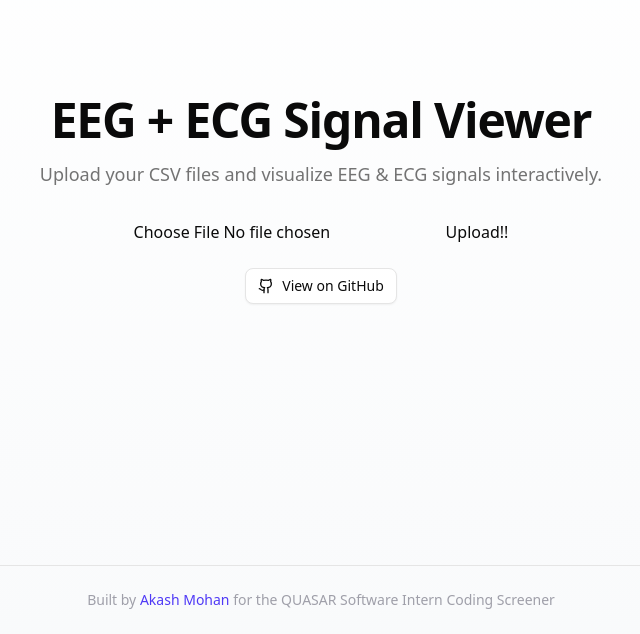
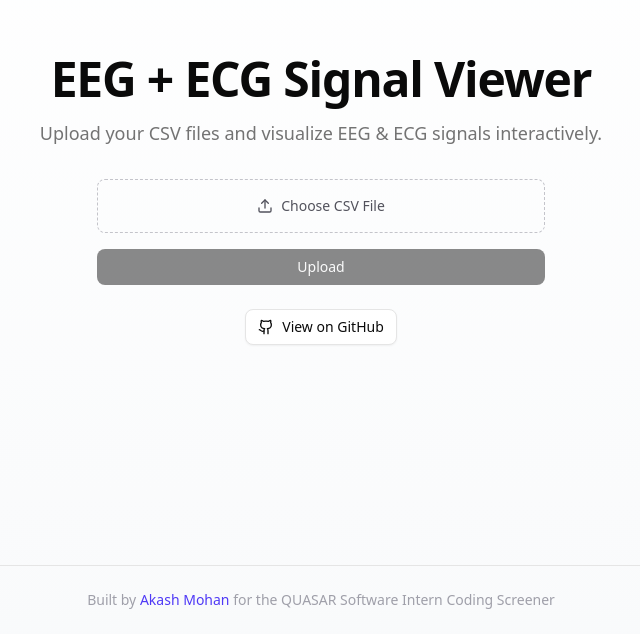
Before and after one commit to akashm6/Quasar-Coding-Screener, a Next.js app in the folder frontend/: page / in a window 1280 px wide. Shown: the part 166-800 px from the top of the page, without its empty margins (319-959 px from the left). Built offline with nearby package versions, Linux system fonts and the light colour scheme; no server answers.

Commit message:
Added CSV upload box UI + state-dependent upload buttons

```diff
--- a/frontend/src/components/FileUploader.tsx
+++ b/frontend/src/components/FileUploader.tsx
@@ -1,13 +1,14 @@
-// CSV file uploader component for landing page will go here
 "use client";
 
 import React, { useState } from "react";
 import { useRouter } from "next/navigation";
+import { Button } from "@/components/ui/button";
+import { Loader2, Upload } from "lucide-react";
 
 export default function FileUploader() {
   const [selectedFile, setSelectedFile] = useState<File | null>(null);
   const [loading, setLoading] = useState(false);
-  const router = useRouter()
+  const router = useRouter();
   const BACKEND_ROUTE =
     process.env.NEXT_PUBLIC_BACKEND_URL || "http://localhost:8000";
 
@@ -24,38 +25,57 @@ export default function FileUploader() {
     }
 
     setLoading(true);
-
     try {
       const formData = new FormData();
-      console.log("FILE: ", selectedFile);
       formData.append("csv_file", selectedFile);
-      console.log(formData)
+
       const res = await fetch(`${BACKEND_ROUTE}/upload`, {
         method: "POST",
         body: formData,
       });
 
       if (!res.ok) {
-        console.error(`Upload failed with this error: ${res.status}`);
+        console.error(`Upload failed: ${res.status}`);
         return;
       }
+
       const data = await res.json();
       localStorage.setItem("signalData", JSON.stringify(data));
-      router.push("/viewer")
-      // API logic goes here
+      router.push("/viewer");
     } catch (err) {
       console.error(err);
-      return;
     } finally {
       setLoading(false);
     }
   };
 
   return (
-    <div>
-      <input type="file" accept=".csv" onChange={onFileChange} />
-      <button onClick={handleUpload}>Upload!!</button>
-      {loading && "Loading..."}
+    <div className="flex flex-col items-center gap-4">
+      <label className="w-full cursor-pointer flex items-center justify-center rounded-md border border-dashed border-zinc-400/60 p-4 text-sm text-zinc-600 hover:border-indigo-400 hover:text-indigo-500 hover:shadow-md hover:shadow-indigo-500/20 transition">
+        <input
+          type="file"
+          accept=".csv"
+          onChange={onFileChange}
+          className="hidden"
+        />
+        {selectedFile ? (
+          <span>{selectedFile.name}</span>
+        ) : (
+          <span className="flex items-center gap-2">
+            <Upload className="w-4 h-4" />
+            Choose CSV File
+          </span>
+        )}
+      </label>
+
+      <Button
+        onClick={handleUpload}
+        disabled={loading || !selectedFile}
+        className="w-full hover:shadow-md hover:shadow-indigo-500/30 transition"
+      >
+        {loading && <Loader2 className="mr-2 h-4 w-4 animate-spin" />}
+        {loading ? "Uploading..." : "Upload"}
+      </Button>
     </div>
   );
 }
```
